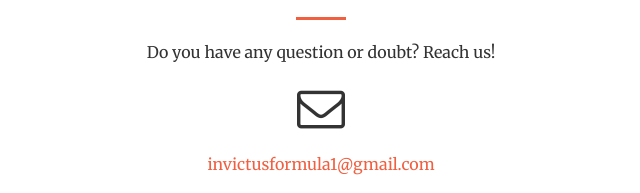
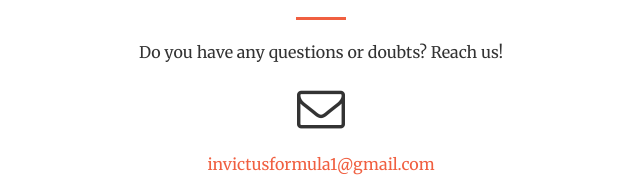
Before and after one commit to F1Invictus/F1Invictus.github.io, a plain HTML site: page index.html in a window 1280 px wide. Shown: the part 4877-5070 px from the top of the page, 319-959 px from the left. Drawn offline with nearby package versions, Linux system fonts and the light colour scheme; files whose address does not match are found by name.

Commit message:
grammatical error

```diff
--- a/index.html
+++ b/index.html
@@ -504,7 +504,7 @@
                 <div class="col-lg-8 col-lg-offset-2 text-center">
                     <h2 class="section-heading">Get in touch!</h2>
                     <hr class="primary">
-                    <p>Do you have any question or doubt? Reach us!</p>
+                    <p>Do you have any questions or doubts? Reach us!</p>
                     <p>
                     <i class="fa fa-envelope-o fa-3x wow bounceIn" data-wow-delay=".1s"></i></p>
                     <p><a href="mailto:invictusformula1@gmail.com">invictusformula1@gmail.com</a></p>
```
